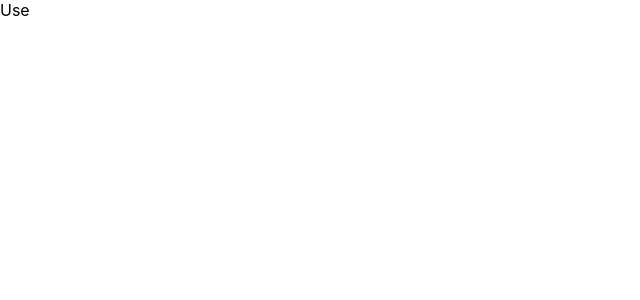
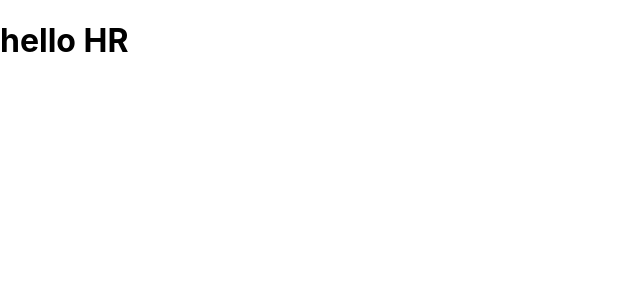
Before and after one commit to ronak-d/Practise, a React (Create React App) app in the folder React/learning/: page / in a window 1280 px wide. Shown: the top 300 px of the page, without its empty margins (0-640 px from the left). Built offline with nearby package versions, Linux system fonts and the light colour scheme.

Commit message:
intsallued useEffect

```diff
--- a/React/learning/src/Components/useeffect/Use.jsx
+++ b/React/learning/src/Components/useeffect/Use.jsx
@@ -1,8 +1,23 @@
-import React from 'react'
+import React, { useEffect } from 'react'
 
 const Use = () => {
+
+    console.log("Before")
+
+    useEffect(() => {
+        console.log("one")
+    })
+
+    useEffect(() => {
+        console.log("two")
+    })
+
+    console.log("after useEffect")
+
   return (
-    <div>Use</div>
+    <div>
+        <h1>hello HR</h1>
+    </div>
   )
 }
 
```
